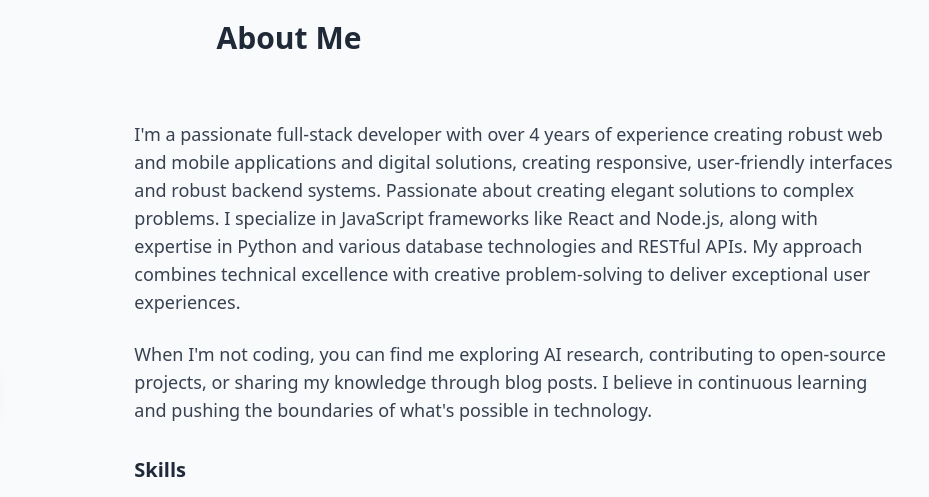
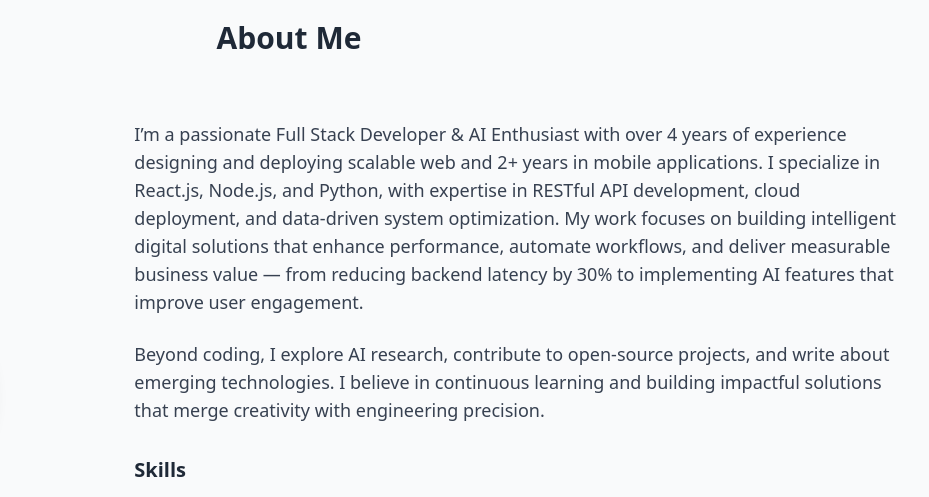
Before and after one commit to shadrackkirui/portfolio-web, a plain HTML site: page index.html in a window 1280 px wide. Shown: the part 860-1357 px from the top of the page, 351-1280 px from the left. Drawn offline with nearby package versions, Linux system fonts and the light colour scheme.

```diff
--- a/index.html
+++ b/index.html
@@ -123,10 +123,10 @@
         </div>
         <div class="md:w-2/3 md:pl-12" data-aos="fade-left">
           <p class="text-lg mb-6 text-gray-700 dark:text-gray-300">
-            I'm a passionate full-stack developer with over 4 years of experience creating robust web and mobile applications and digital solutions, creating responsive, user-friendly interfaces and robust backend systems. Passionate about creating elegant solutions to complex problems. I specialize in JavaScript frameworks like React and Node.js, along with expertise in Python and various database technologies and RESTful APIs. My approach combines technical excellence with creative problem-solving to deliver exceptional user experiences.
+            I’m a passionate Full Stack Developer & AI Enthusiast with over 4 years of experience designing and deploying scalable web and 2+ years in mobile applications. I specialize in React.js, Node.js, and Python, with expertise in RESTful API development, cloud deployment, and data-driven system optimization. My work focuses on building intelligent digital solutions that enhance performance, automate workflows, and deliver measurable business value — from reducing backend latency by 30% to implementing AI features that improve user engagement.
           </p>
           <p class="text-lg mb-8 text-gray-700 dark:text-gray-300">
-            When I'm not coding, you can find me exploring AI research, contributing to open-source projects, or sharing my knowledge through blog posts. I believe in continuous learning and pushing the boundaries of what's possible in technology.
+            Beyond coding, I explore AI research, contribute to open-source projects, and write about emerging technologies. I believe in continuous learning and building impactful solutions that merge creativity with engineering precision.
           </p>
 
           <h3 class="text-xl font-semibold mb-4 text-gray-800 dark:text-white">Skills</h3>
```
